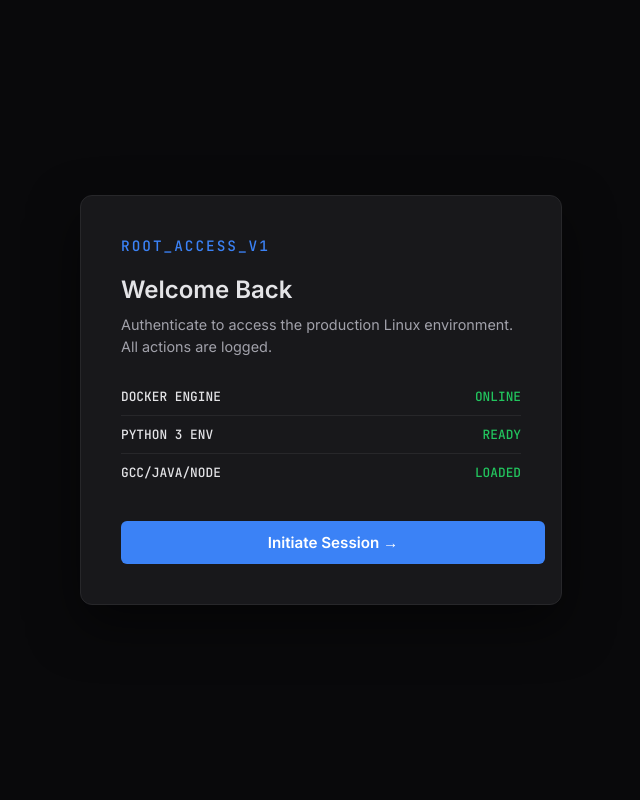
After one commit to nexuss0781/Bash-ter, a Flask app: template app/templates/index.html in a window 1280 px wide. The commit adds this page. Shown: the whole page, without its empty margins (319-959 px from the left). Run offline with Flask 3, Linux system fonts and the light colour scheme; the template is opened without the code that fills it, so the values that code supplies are empty.

Commit message:
add ui and more packages to the terminal

```diff
--- /dev/null
+++ b/app/app.py
@@ -0,0 +1,36 @@
+from flask import Flask, render_template, request, redirect, url_for
+import os
+
+app = Flask(__name__)
+
+# CONFIGURATION
+# In a complex setup, we could store secrets here.
+app.config['SECRET_KEY'] = 'dev-key-change-this-in-prod'
+
+@app.route('/')
+def home():
+    """
+    The Landing Page.
+    Shows a 'Connect' button and system status overview.
+    """
+    return render_template('index.html')
+
+@app.route('/console')
+def console():
+    """
+    The Main Dashboard.
+    This serves the page that embeds the TTYD terminal.
+    """
+    # We pass the backend port to the template so it knows where to connect
+    return render_template('dashboard.html', backend_port=7681)
+
+@app.route('/logout')
+def logout():
+    """
+    Simple redirect back to home to simulate a disconnect.
+    """
+    return redirect(url_for('home'))
+
+if __name__ == '__main__':
+    # Dev mode execution (Docker uses Gunicorn, but this is good for local testing)
+    app.run(host='0.0.0.0', port=5000, debug=True)
--- /dev/null
+++ b/app/templates/index.html
@@ -0,0 +1,108 @@
+<!DOCTYPE html>
+<html lang="en">
+<head>
+    <meta charset="UTF-8">
+    <meta name="viewport" content="width=device-width, initial-scale=1.0">
+    <title>Server Access // Portal</title>
+    <style>
+        @import url('https://fonts.googleapis.com/css2?family=Inter:wght@400;600&family=JetBrains+Mono:wght@500&display=swap');
+
+        :root {
+            --bg: #09090b;
+            --card: #18181b;
+            --border: #27272a;
+            --primary: #3b82f6;
+            --text: #e4e4e7;
+            --muted: #a1a1aa;
+        }
+
+        body {
+            background-color: var(--bg);
+            color: var(--text);
+            font-family: 'Inter', sans-serif;
+            display: flex;
+            align-items: center;
+            justify-content: center;
+            height: 100vh;
+            margin: 0;
+        }
+
+        .login-card {
+            background: var(--card);
+            border: 1px solid var(--border);
+            width: 400px;
+            padding: 40px;
+            border-radius: 12px;
+            box-shadow: 0 20px 50px rgba(0,0,0,0.5);
+        }
+
+        .brand {
+            font-family: 'JetBrains Mono', monospace;
+            color: var(--primary);
+            font-size: 0.9rem;
+            margin-bottom: 20px;
+            display: block;
+            letter-spacing: 2px;
+        }
+
+        h1 { margin: 0 0 10px 0; font-size: 1.5rem; font-weight: 600; }
+        p { color: var(--muted); font-size: 0.9rem; margin: 0 0 30px 0; line-height: 1.5; }
+
+        .status-row {
+            display: flex;
+            justify-content: space-between;
+            font-family: 'JetBrains Mono', monospace;
+            font-size: 0.8rem;
+            margin-bottom: 10px;
+            padding-bottom: 10px;
+            border-bottom: 1px solid var(--border);
+        }
+
+        .status-ok { color: #22c55e; }
+
+        .btn {
+            display: block;
+            width: 100%;
+            padding: 12px;
+            background: var(--primary);
+            color: white;
+            border: none;
+            border-radius: 6px;
+            font-size: 0.95rem;
+            font-weight: 600;
+            cursor: pointer;
+            text-align: center;
+            text-decoration: none;
+            transition: background 0.2s;
+        }
+        .btn:hover { background: #2563eb; }
+
+    </style>
+</head>
+<body>
+
+    <div class="login-card">
+        <span class="brand">ROOT_ACCESS_V1</span>
+        <h1>Welcome Back</h1>
+        <p>Authenticate to access the production Linux environment. All actions are logged.</p>
+
+        <div style="margin-bottom: 30px;">
+            <div class="status-row">
+                <span>DOCKER ENGINE</span>
+                <span class="status-ok">ONLINE</span>
+            </div>
+            <div class="status-row">
+                <span>PYTHON 3 ENV</span>
+                <span class="status-ok">READY</span>
+            </div>
+            <div class="status-row" style="border:none;">
+                <span>GCC/JAVA/NODE</span>
+                <span class="status-ok">LOADED</span>
+            </div>
+        </div>
+
+        <a href="/console" class="btn">Initiate Session &rarr;</a>
+    </div>
+
+</body>
+</html>
```
Also changed, not shown: app/templates/dashboard.html (renamed from index.html, +29 -75 lines), README.md (deleted), app/requirements.txt (renamed from requirements.txt), 1 other file.
